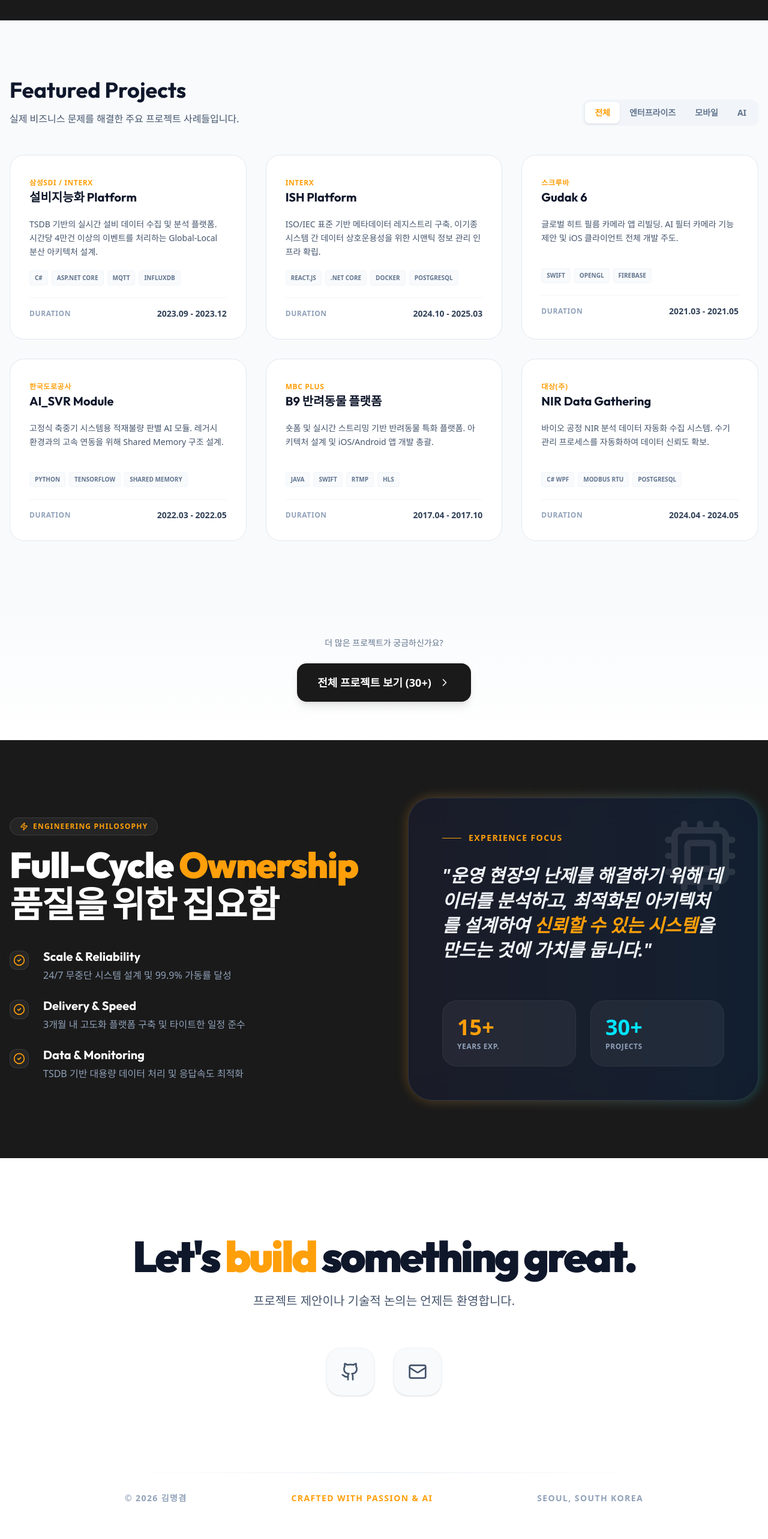
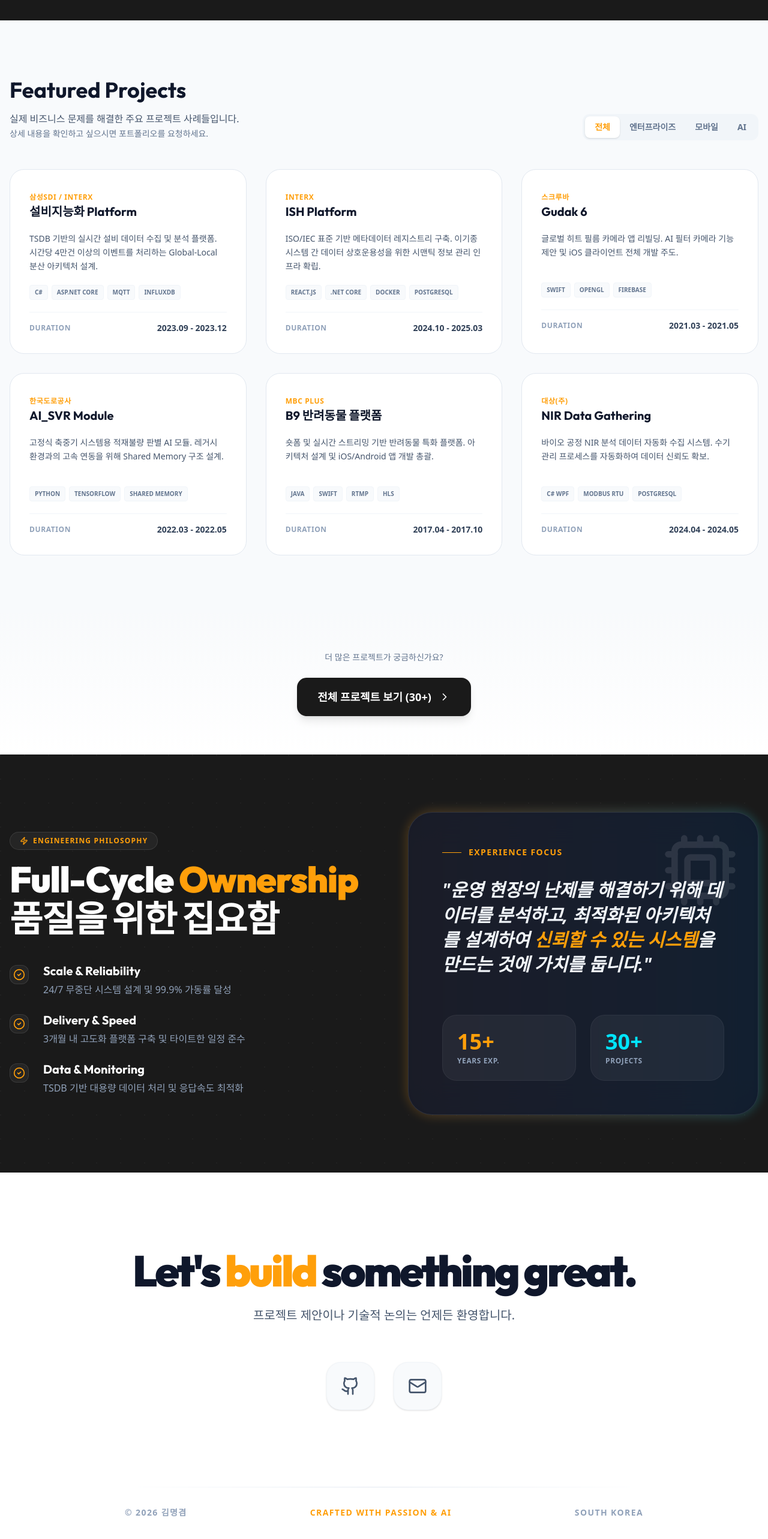
Before and after one commit to rlarua/me.portfolio, a React (Vite) app: page / in a window 1280 px wide. Shown: the part 1000-3566 px from the top of the page at 60% size. Built offline with nearby package versions, Linux system fonts and the light colour scheme.

Commit message:
feat: add portfolio request message to projects section and simplify footer location in footer

```diff
--- a/src/App.jsx
+++ b/src/App.jsx
@@ -283,7 +283,10 @@ const App = () => {
           <div className="flex flex-col md:flex-row justify-between items-end mb-12 gap-6">
             <div className="space-y-4">
               <h2 className="text-3xl md:text-4xl font-bold text-slate-900">Featured Projects</h2>
-              <p className="text-slate-600">실제 비즈니스 문제를 해결한 주요 프로젝트 사례들입니다.</p>
+              <p className="text-slate-600">
+                실제 비즈니스 문제를 해결한 주요 프로젝트 사례들입니다.<br />
+                <span className="text-sm text-slate-500">상세 내용을 확인하고 싶으시면 포트폴리오를 요청하세요.</span>
+              </p>
             </div>
 
             <div className="flex p-1 bg-slate-100 rounded-xl">
@@ -553,7 +556,7 @@ const App = () => {
               <div className="flex flex-col md:flex-row justify-between items-center gap-4 text-slate-400 text-sm font-bold uppercase tracking-widest">
                 <span>© 2026 {profile.name}</span>
                 <span className="text-sunset-gold">Crafted with Passion & AI</span>
-                <span>Seoul, South Korea</span>
+                <span>South Korea</span>
               </div>
             </div>
           </div>
```
